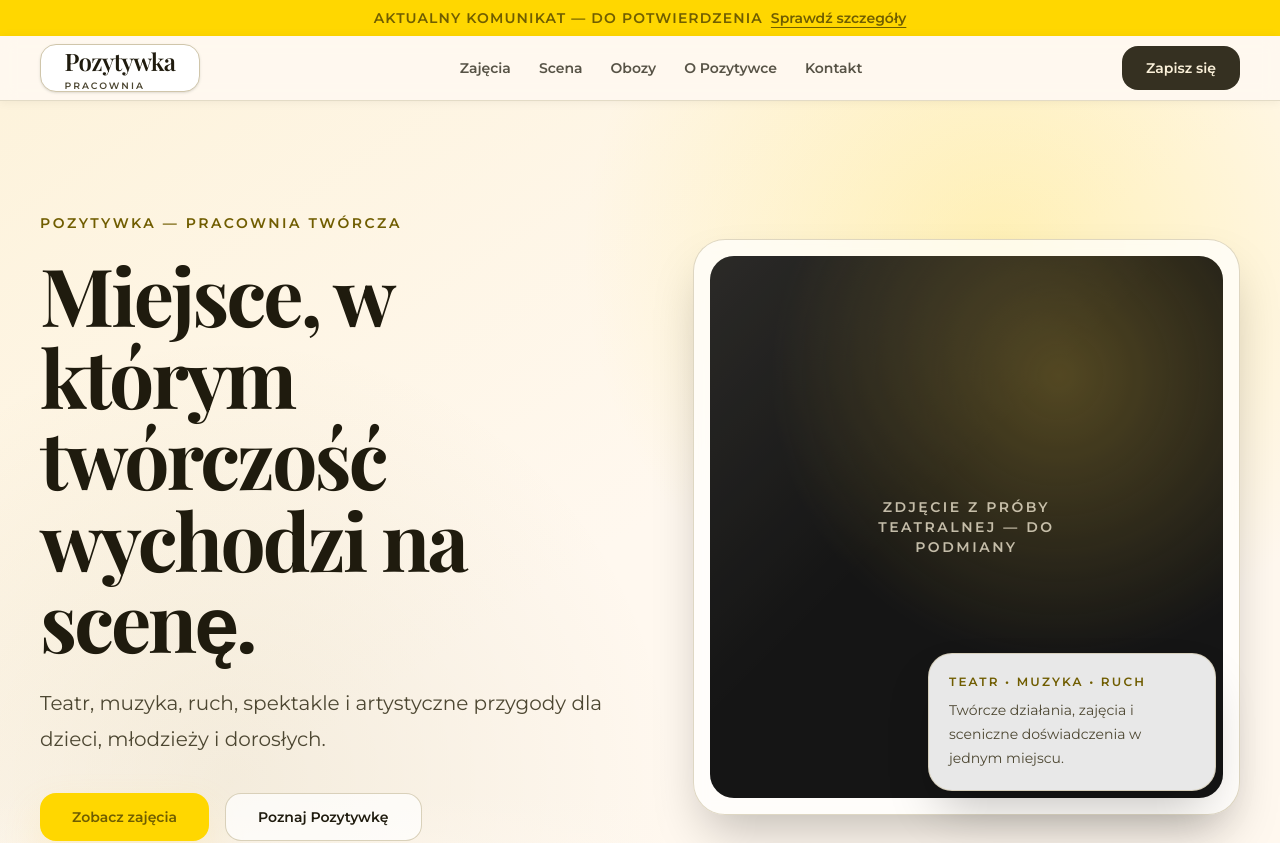
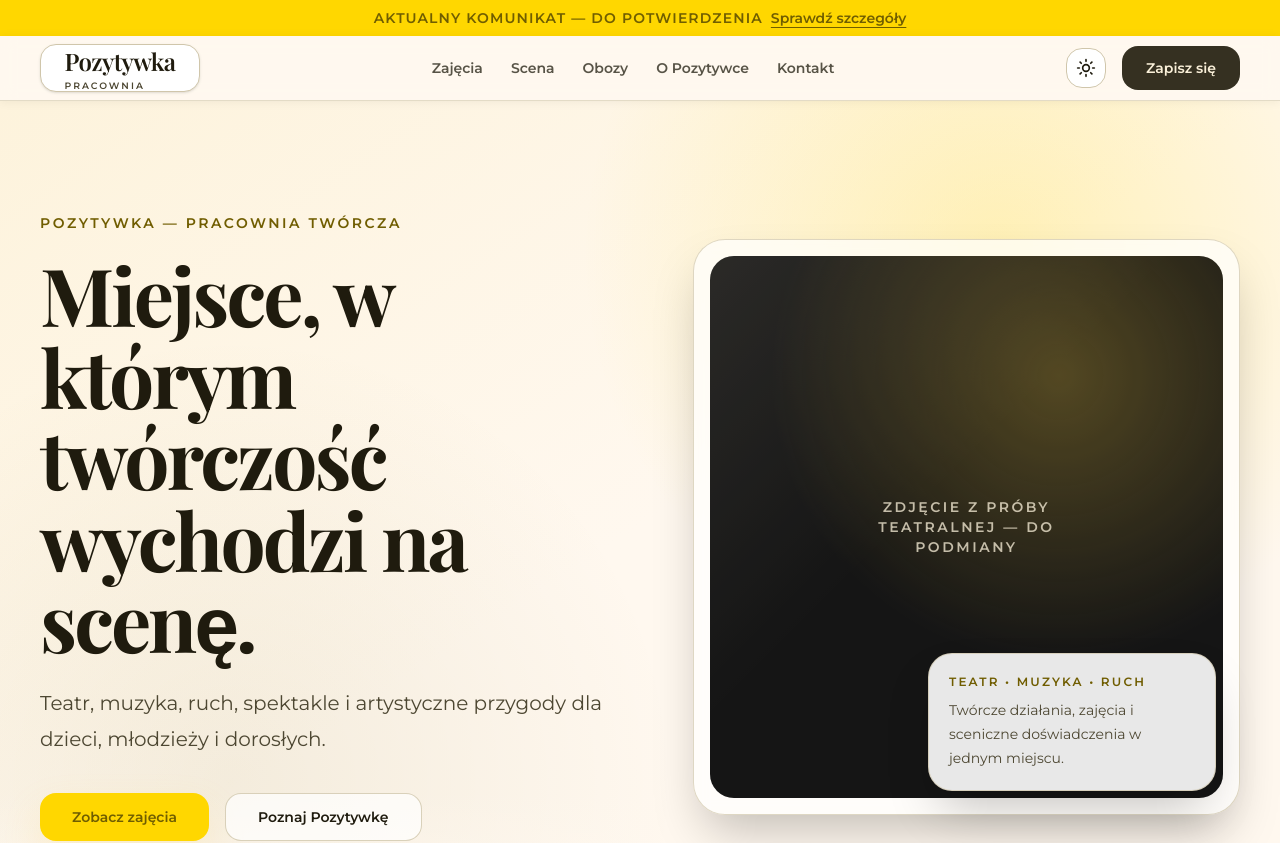
Before and after one commit to 3SM-Studio/pozytywka, a Next.js app in the folder apps/web/: page / in a window 1280 px wide. Shown: the top 843 px of the page. Built offline with nearby package versions, Linux system fonts and the light colour scheme; a web font is replaced by a local one.

Commit message:
feat: add theme mode toggle

```diff
--- a/apps/web/src/components/home/testimonials-section.tsx
+++ b/apps/web/src/components/home/testimonials-section.tsx
@@ -18,7 +18,7 @@ export function TestimonialsSection({content}: TestimonialsSectionProps) {
       <div className="mt-12 grid gap-5 md:grid-cols-3">
         {content.items.map((item) => (
           <figure
-            key={`${item.author}-${item.caption}`}
+            key={item.id}
             className="border-outline-variant/60 bg-surface-raised rounded-2xl border p-6"
           >
             <span aria-hidden="true" className="text-primary font-serif text-4xl leading-none">
--- a/apps/web/src/components/site/site-header.tsx
+++ b/apps/web/src/components/site/site-header.tsx
@@ -1,4 +1,5 @@
 import {SiteLogo} from '@/components/site/site-logo'
+import {ModeToggle} from '@/components/theme/mode-toggle'
 import type {NavigationItem} from '@/lib/content/types'
 
 type SiteHeaderProps = {
@@ -25,12 +26,15 @@ export function SiteHeader({navigation}: SiteHeaderProps) {
           ))}
         </nav>
 
+        <div className="flex items-center gap-4">
+          <ModeToggle />
           <a
             href="#kontakt"
             className="bg-inverse-surface text-inverse-surface-foreground hover:bg-primary hover:text-primary-foreground dark:bg-primary-container dark:text-primary-container-foreground dark:hover:bg-primary inline-flex min-h-11 items-center justify-center rounded-lg px-6 text-sm font-semibold transition-colors max-md:hidden dark:shadow-[0_14px_30px_rgba(255,213,74,0.18)]"
           >
             Zapisz się
           </a>
+        </div>
 
         <details className="group relative md:hidden">
           <summary className="border-outline bg-surface-raised dark:border-outline-variant flex min-h-11 cursor-pointer list-none items-center rounded-lg border px-4 text-sm font-semibold marker:hidden">
--- /dev/null
+++ b/apps/web/src/components/theme/mode-toggle.tsx
@@ -0,0 +1,33 @@
+'use client'
+
+import {Moon, Sun} from 'lucide-react'
+import {useTheme} from 'next-themes'
+
+import {Button} from '@/components/ui/button'
+import {
+  DropdownMenu,
+  DropdownMenuContent,
+  DropdownMenuItem,
+  DropdownMenuTrigger,
+} from '@/components/ui/dropdown-menu'
+
+export function ModeToggle() {
+  const {setTheme} = useTheme()
+
+  return (
+    <DropdownMenu>
+      <DropdownMenuTrigger asChild>
+        <Button variant="outline" size="icon" aria-label="Przełącz motyw">
+          <Sun className="h-5 w-5 scale-100 rotate-0 transition-all dark:scale-0 dark:-rotate-90" />
+          <Moon className="absolute h-5 w-5 scale-0 rotate-90 transition-all dark:scale-100 dark:rotate-0" />
+          <span className="sr-only">Przełącz motyw</span>
+        </Button>
+      </DropdownMenuTrigger>
+      <DropdownMenuContent align="end">
+        <DropdownMenuItem onClick={() => setTheme('light')}>Jasny</DropdownMenuItem>
+        <DropdownMenuItem onClick={() => setTheme('dark')}>Ciemny</DropdownMenuItem>
+        <DropdownMenuItem onClick={() => setTheme('system')}>Systemowy</DropdownMenuItem>
+      </DropdownMenuContent>
+    </DropdownMenu>
+  )
+}
--- a/apps/web/src/components/theme/theme-toggle.tsx
+++ /dev/null
@@ -1,33 +0,0 @@
-'use client'
-
-import {Moon, Sun} from 'lucide-react'
-import {useTheme} from 'next-themes'
-
-import {Button} from '@/components/ui/button'
-import {
-  DropdownMenu,
-  DropdownMenuContent,
-  DropdownMenuItem,
-  DropdownMenuTrigger,
-} from '@/components/ui/dropdown-menu'
-
-export function ModeToggle() {
-  const {setTheme} = useTheme()
-
-  return (
-    <DropdownMenu>
-      <DropdownMenuTrigger asChild>
-        <Button variant="outline" size="icon">
-          <Sun className="h-[1.2rem] w-[1.2rem] scale-100 rotate-0 transition-all dark:scale-0 dark:-rotate-90" />
-          <Moon className="absolute h-[1.2rem] w-[1.2rem] scale-0 rotate-90 transition-all dark:scale-100 dark:rotate-0" />
-          <span className="sr-only">Toggle theme</span>
-        </Button>
-      </DropdownMenuTrigger>
-      <DropdownMenuContent align="end">
-        <DropdownMenuItem onClick={() => setTheme('light')}>Light</DropdownMenuItem>
-        <DropdownMenuItem onClick={() => setTheme('dark')}>Dark</DropdownMenuItem>
-        <DropdownMenuItem onClick={() => setTheme('system')}>System</DropdownMenuItem>
-      </DropdownMenuContent>
-    </DropdownMenu>
-  )
-}
--- /dev/null
+++ b/apps/web/src/components/ui/button.tsx
@@ -0,0 +1,38 @@
+import {Slot} from '@radix-ui/react-slot'
+import {cva, type VariantProps} from 'class-variance-authority'
+import type * as React from 'react'
+
+import {cn} from '@/lib/utils'
+
+const buttonVariants = cva(
+  'inline-flex items-center justify-center gap-2 whitespace-nowrap rounded-lg text-sm font-semibold transition-colors focus-visible:outline-none focus-visible:ring-2 focus-visible:ring-ring disabled:pointer-events-none disabled:opacity-50',
+  {
+    variants: {
+      variant: {
+        default: 'bg-primary text-primary-foreground hover:bg-primary/90',
+        outline:
+          'border border-outline-variant bg-surface-raised text-foreground hover:bg-surface-container-high',
+        ghost: 'hover:bg-surface-container-high hover:text-foreground',
+      },
+      size: {
+        default: 'h-10 px-4 py-2',
+        icon: 'h-10 w-10',
+      },
+    },
+    defaultVariants: {
+      variant: 'default',
+      size: 'default',
+    },
+  },
+)
+
+export type ButtonProps = React.ButtonHTMLAttributes<HTMLButtonElement> &
+  VariantProps<typeof buttonVariants> & {
+    asChild?: boolean
+  }
+
+export function Button({className, variant, size, asChild = false, ...props}: ButtonProps) {
+  const Comp = asChild ? Slot : 'button'
+
+  return <Comp className={cn(buttonVariants({variant, size, className}))} {...props} />
+}
--- /dev/null
+++ b/apps/web/src/components/ui/dropdown-menu.tsx
@@ -0,0 +1,45 @@
+'use client'
+
+import * as DropdownMenuPrimitive from '@radix-ui/react-dropdown-menu'
+import type * as React from 'react'
+
+import {cn} from '@/lib/utils'
+
+export const DropdownMenu = DropdownMenuPrimitive.Root
+export const DropdownMenuTrigger = DropdownMenuPrimitive.Trigger
+
+export function DropdownMenuContent({
+  className,
+  align = 'center',
+  sideOffset = 8,
+  ...props
+}: React.ComponentProps<typeof DropdownMenuPrimitive.Content>) {
+  return (
+    <DropdownMenuPrimitive.Portal>
+      <DropdownMenuPrimitive.Content
+        align={align}
+        sideOffset={sideOffset}
+        className={cn(
+          'border-outline-variant bg-surface-raised text-foreground z-50 min-w-40 overflow-hidden rounded-xl border p-1 shadow-xl',
+          className,
+        )}
+        {...props}
+      />
+    </DropdownMenuPrimitive.Portal>
+  )
+}
+
+export function DropdownMenuItem({
+  className,
+  ...props
+}: React.ComponentProps<typeof DropdownMenuPrimitive.Item>) {
+  return (
+    <DropdownMenuPrimitive.Item
+      className={cn(
+        'hover:bg-surface-container-high focus:bg-surface-container-high relative flex cursor-pointer items-center rounded-lg px-3 py-2 text-sm font-semibold transition-colors outline-none select-none',
+        className,
+      )}
+      {...props}
+    />
+  )
+}
--- a/apps/web/src/lib/content/home-page.ts
+++ b/apps/web/src/lib/content/home-page.ts
@@ -212,18 +212,21 @@ export const homePageContent = {
     description: 'Prawdziwe opinie uczestników i rodziców — do uzupełnienia.',
     items: [
       {
+        id: 'testimonial-parent-placeholder',
         quote:
           'Opinia — do potwierdzenia. Cudowne miejsce, pełne profesjonalizmu i ciepła. Moje dziecko uwielbia te zajęcia.',
         author: 'Imię — do potwierdzenia',
         caption: 'Rodzic / uczestnik / partner — do potwierdzenia',
       },
       {
+        id: 'testimonial-participant-placeholder',
         quote:
           'Opinia — do potwierdzenia. Scena to mój drugi dom. Świetni instruktorzy i wspaniała atmosfera na próbach.',
         author: 'Imię — do potwierdzenia',
         caption: 'Rodzic / uczestnik / partner — do potwierdzenia',
       },
       {
+        id: 'testimonial-camp-placeholder',
         quote:
           'Opinia — do potwierdzenia. Najlepsze obozy letnie na jakich byłam. Mnóstwo kreatywnych działań.',
         author: 'Imię — do potwierdzenia',
--- a/apps/web/src/lib/content/types.ts
+++ b/apps/web/src/lib/content/types.ts
@@ -81,6 +81,7 @@ export type TeamMember = {
 }
 
 export type Testimonial = {
+  id: string
   quote: string
   author: string
   caption: string
--- /dev/null
+++ b/apps/web/src/lib/utils.ts
@@ -0,0 +1,6 @@
+import {clsx, type ClassValue} from 'clsx'
+import {twMerge} from 'tailwind-merge'
+
+export function cn(...inputs: ClassValue[]) {
+  return twMerge(clsx(inputs))
+}
```
Also changed, not shown: apps/web/package.json (+8 -1 lines), 1 other file (tests, documents, lock files or other folders). Lines whose indentation alone changed are shown as unchanged.
